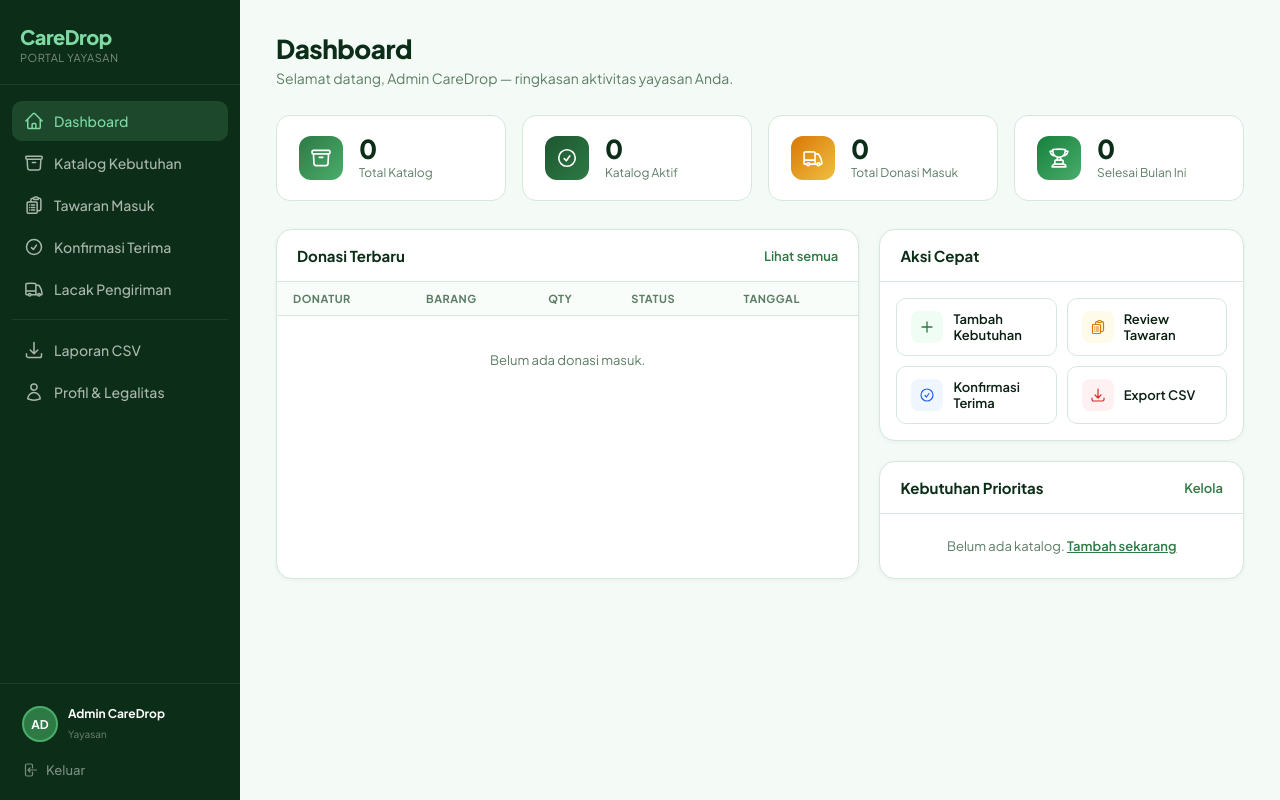
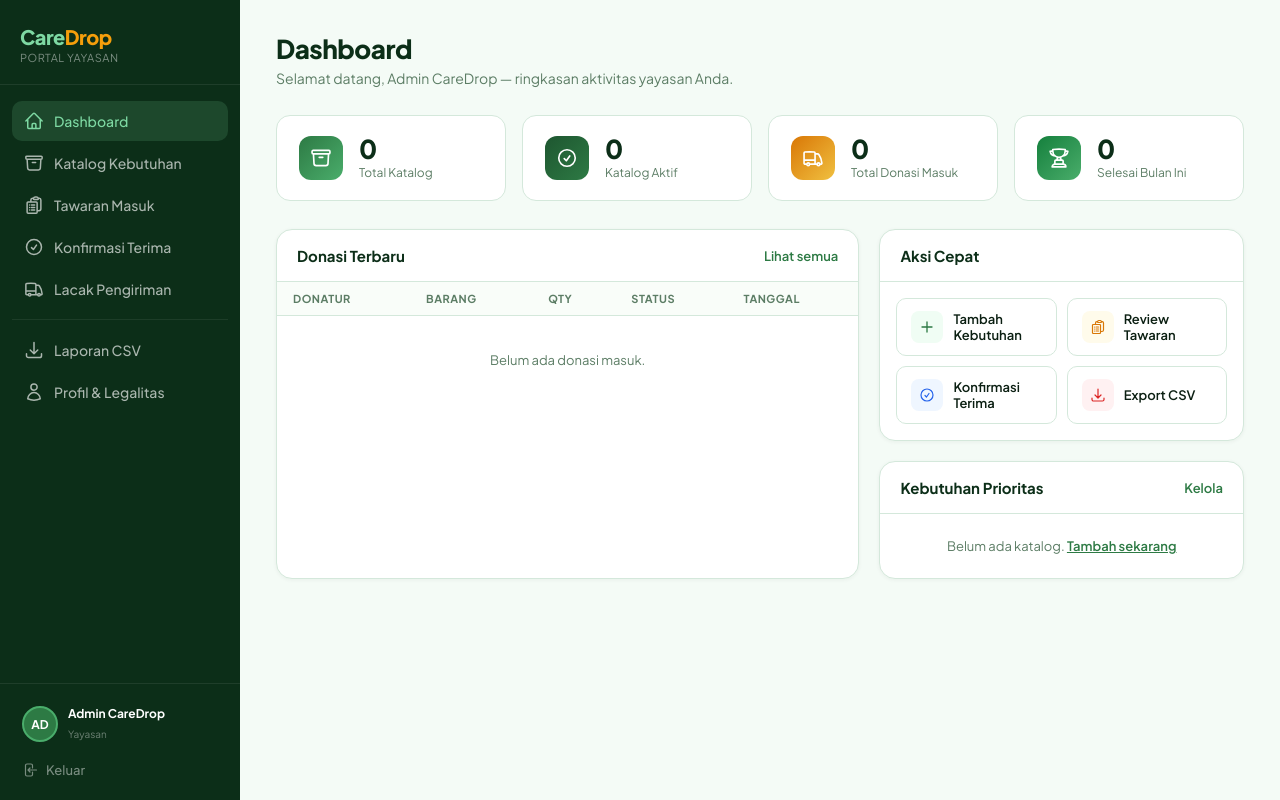
Before and after one commit to sabrinasalsa/CareDrop, a PHP site: page /yayasan/dashboard_yayasan.php in a window 1280 px wide. Run offline with PHP 8.4, Linux system fonts and the light colour scheme; a user stored in the database is signed in; data comes from the database, SQL or seed files in the repository; data that the repository does not hold is empty.

Commit message:
perbaiki drop yayasan

```diff
--- a/yayasan/dashboard_yayasan.php
+++ b/yayasan/dashboard_yayasan.php
@@ -189,7 +189,7 @@ try {
 <!-- SIDEBAR -->
 <aside class="sidebar">
     <div class="sidebar-brand">
-        <div class="brand-name">CareDrop</div>
+        <div class="brand-name">Care<span style="color: #f59e0b;">Drop</span></div>
         <div class="brand-role">Portal Yayasan</div>
     </div>
     <nav class="sidebar-nav">
```
